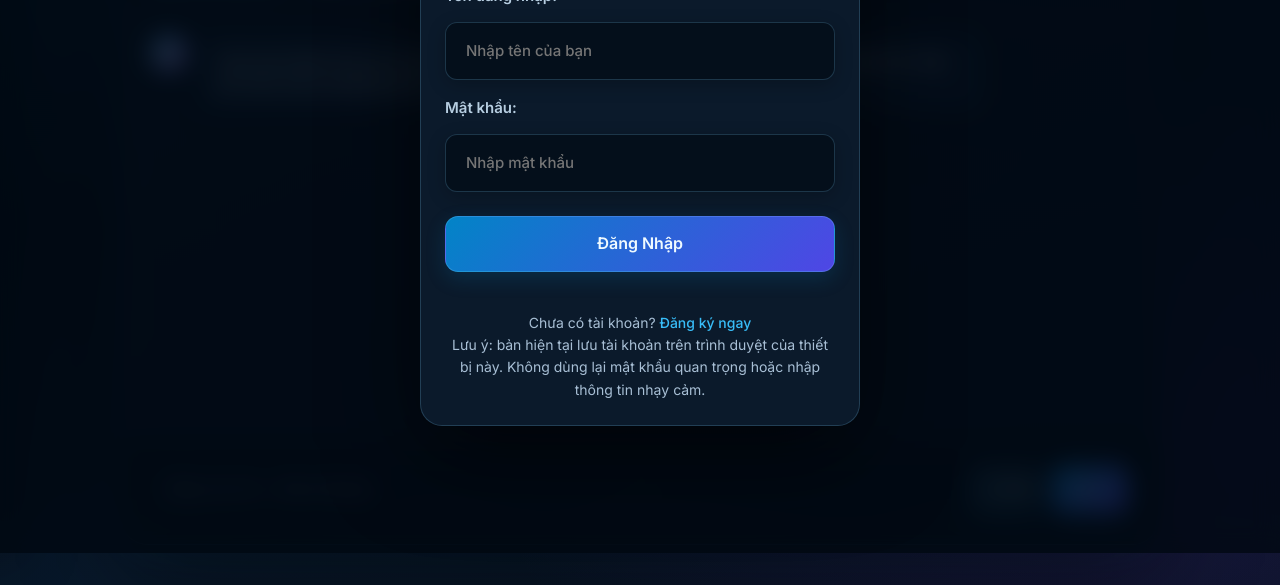
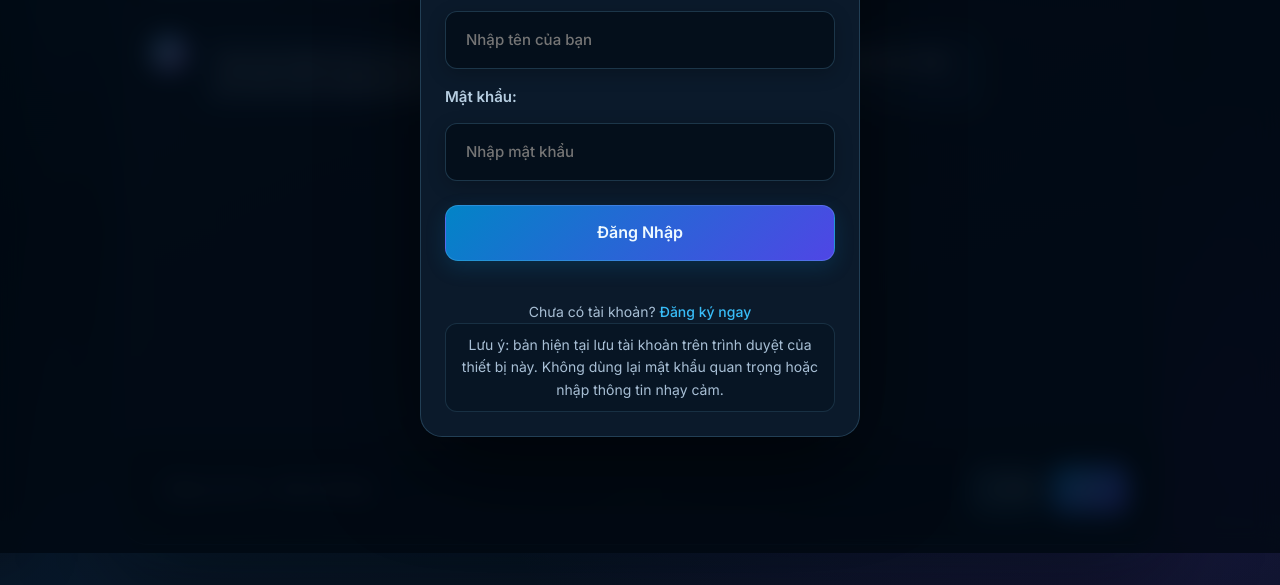
Before and after one commit to lam187648-lang/trolyao, a website: page index.html in a window 1280 px wide. Shown: the part 247-832 px from the top of the page. Drawn offline with nearby package versions, Linux system fonts and the light colour scheme; no server answers.

Commit message:
Design: style account storage security notice

```diff
--- a/style.css
+++ b/style.css
@@ -2343,3 +2343,16 @@ body::before { opacity: .3; }
 @media (prefers-reduced-motion: reduce) {
   *, *::before, *::after { scroll-behavior: auto !important; animation-duration: .01ms !important; animation-iteration-count: 1 !important; transition-duration: .01ms !important; }
 }
+
+
+.auth-security-note {
+  max-width: 440px;
+  margin: 12px auto 0;
+  padding: 10px 12px;
+  color: #9db7d0;
+  border: 1px solid rgba(125, 211, 252, .14);
+  border-radius: 12px;
+  background: rgba(5, 17, 31, .48);
+  font-size: 12px;
+  line-height: 1.6;
+}
```
